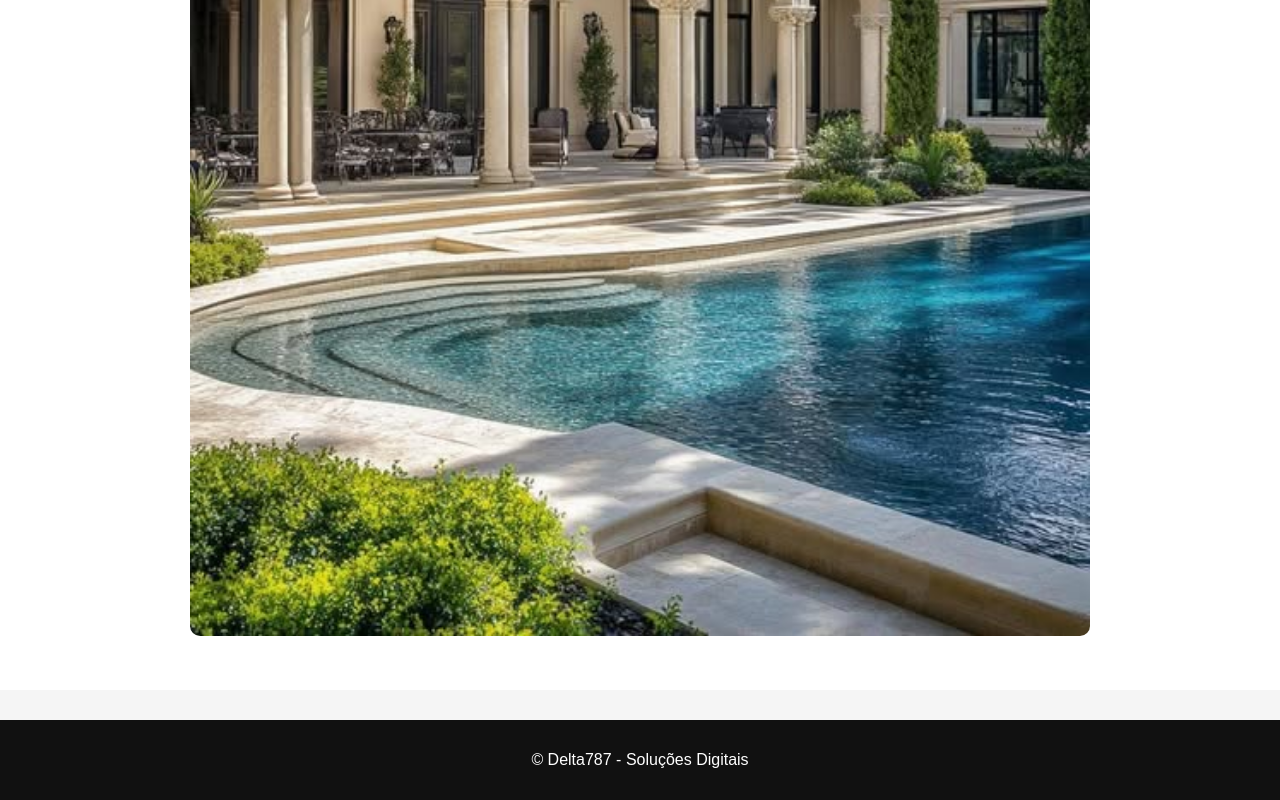
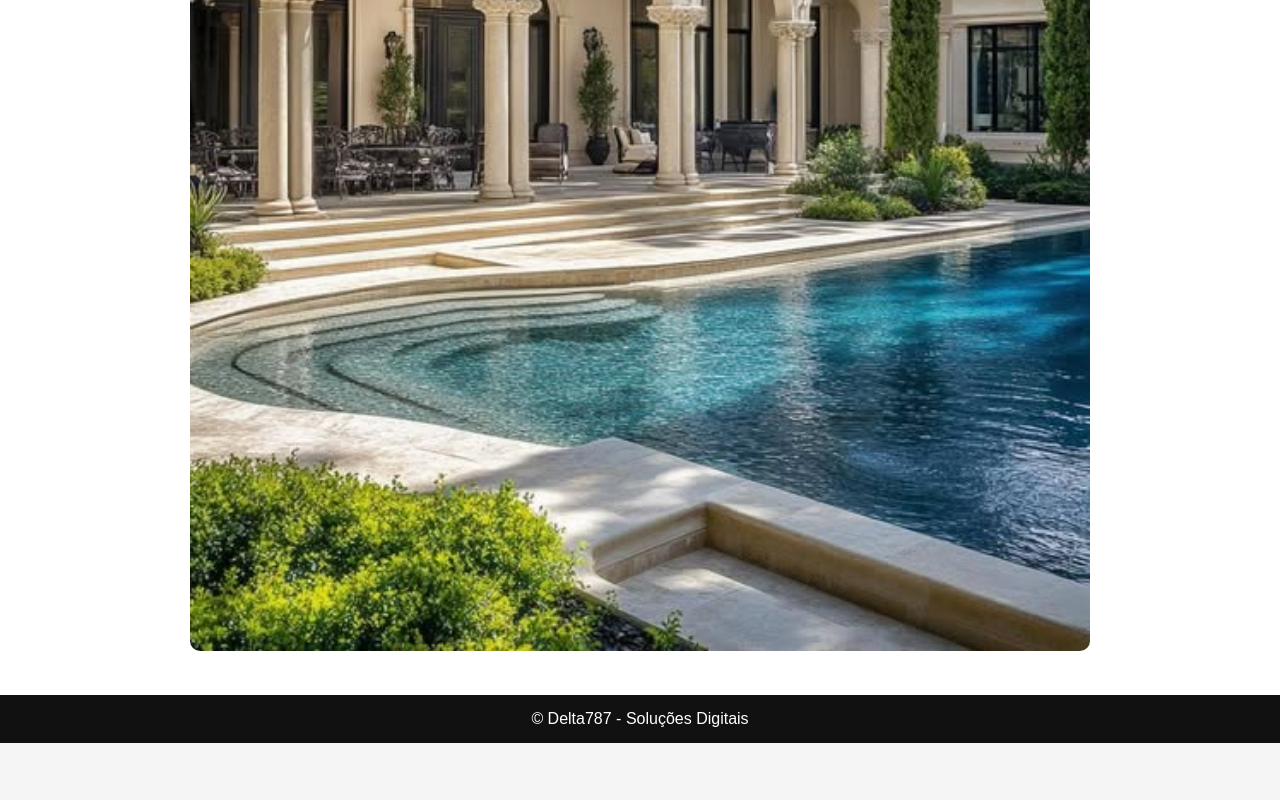
Before and after one commit to Delta-WQ/logicadasbatatas, a plain HTML site: page index.html in a window 1280 px wide. Shown: the part 1229-2029 px from the top of the page. After the commit the page ends 1972 px from the top, so only its background shows below. Drawn offline with Linux system fonts and the light colour scheme; files whose address does not match are found by name.

Commit message:
Refactor banner styles and clean up HTML structure

```diff
--- a/index.html
+++ b/index.html
@@ -36,14 +36,13 @@ nav a {
 }
 
 .banner {
+    background: white;
     text-align: center;
-    padding: 50px 20px;
-    background: white;
+    padding: 40px;
 }
 
 .banner h1 {
     font-size: 40px;
-    color: #111;
 }
 
 .banner p {
@@ -53,6 +52,7 @@ nav a {
 .banner img {
     width: 80%;
     max-width: 900px;
+    margin-top: 25px;
     border-radius: 10px;
 }
 
@@ -61,7 +61,6 @@ footer {
     color: white;
     text-align: center;
     padding: 15px;
-    margin-top: 30px;
 }
 
 </style>
@@ -74,14 +73,12 @@ footer {
 <img src="Imagens/logo.png" alt="Delta787">
 </header>
 
-
 <nav>
 <a href="index.html">Início</a>
 <a href="sobre.html">Sobre</a>
 <a href="servicos.html">Serviços</a>
 <a href="contacto.html">Contacto</a>
 </nav>
-
 
 <section class="banner">
 
@@ -95,11 +92,9 @@ Soluções digitais modernas para pessoas e empresas.
 
 </section>
 
-
 <footer>
-<p>© Delta787 - Soluções Digitais</p>
+© Delta787 - Soluções Digitais
 </footer>
-
 
 </body>
 </html>
```
